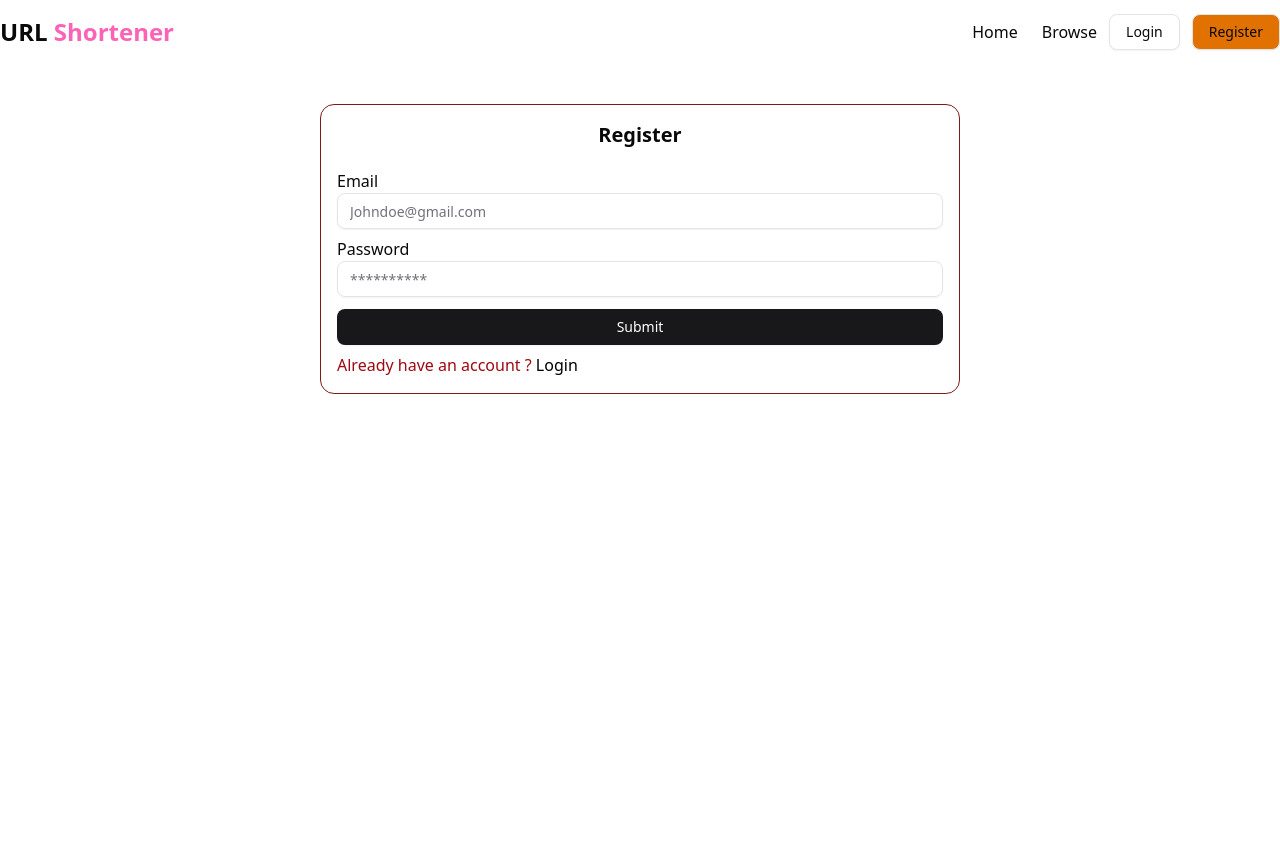
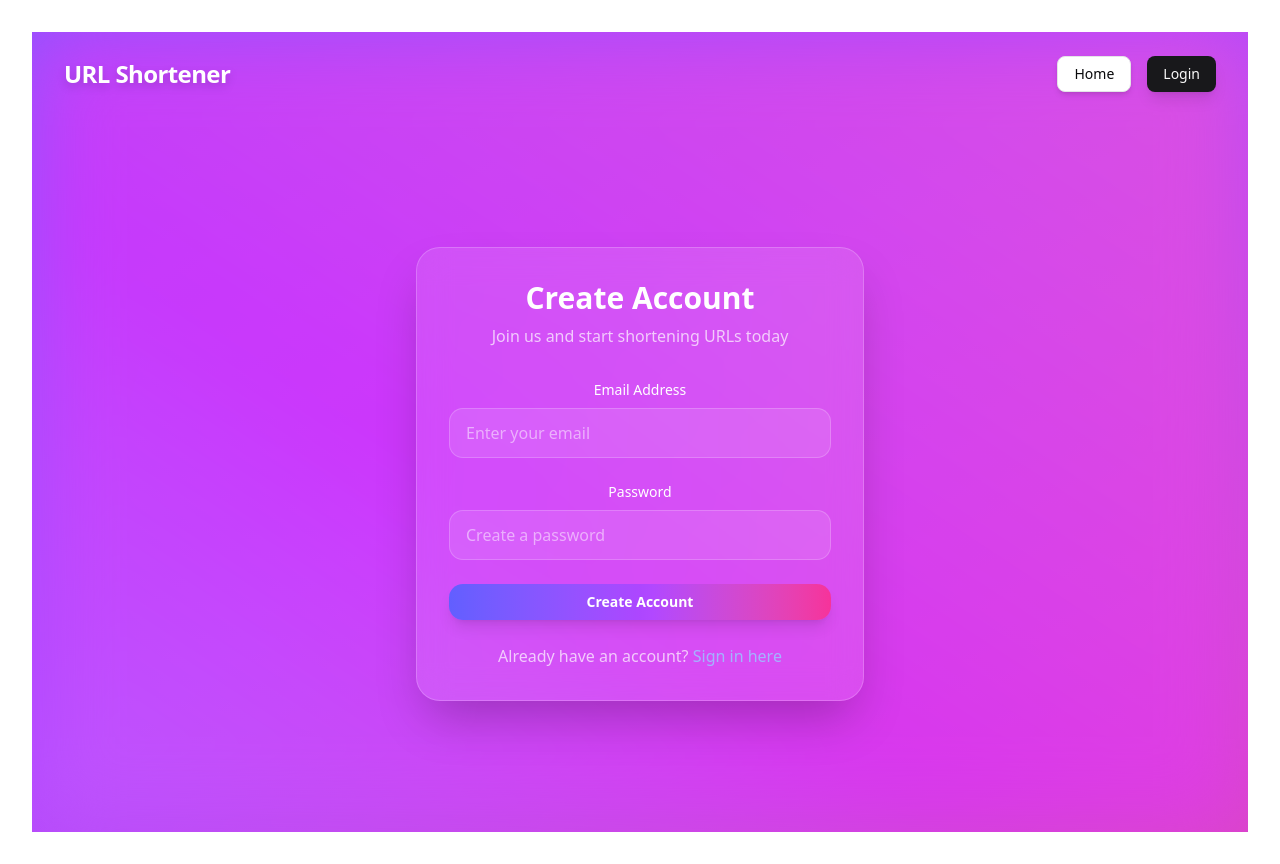
Before and after one commit to Ankit-singh-dot/url_shortner, a React (Vite) app in the folder frontend/: page /register in a window 1280 px wide. Before the commit the page ends 800 px from the top, so only its background shows below. Built offline with nearby package versions, Linux system fonts and the light colour scheme.

Commit message:
polishing frontend

```diff
--- a/frontend/src/App.jsx
+++ b/frontend/src/App.jsx
@@ -1,21 +1,20 @@
-import { createBrowserRouter, RouterProvider } from "react-router-dom";
-// import Navbar from "./components/Navbar";
+import { BrowserRouter as Router, Routes, Route } from "react-router-dom";
+import Home from "./pages/Home";
 import Login from "./pages/Login";
 import Register from "./pages/Register";
-import Home from "./pages/Home";
-import AllUrls from "./pages/Allurl";
+import Allurl from "./pages/Allurl";
+import "./App.css";
 
-const appRouter = createBrowserRouter([
-  { path: "/", element: <Home /> },
-  { path: "/login", element: <Login /> },
-  { path: "/register", element: <Register /> },
-  { path: "/getAllUrl", element: <AllUrls /> },
-]);
 function App() {
   return (
-    <>
-      <RouterProvider router={appRouter}></RouterProvider>
-    </>
+    <Router>
+      <Routes>
+        <Route path="/" element={<Home />} />
+        <Route path="/login" element={<Login />} />
+        <Route path="/register" element={<Register />} />
+        <Route path="/getAllUrl" element={<Allurl />} />
+      </Routes>
+    </Router>
   );
 }
 
--- a/frontend/src/pages/Allurl.jsx
+++ b/frontend/src/pages/Allurl.jsx
@@ -36,7 +36,7 @@ export default function AllUrls() {
             originalUrl: url.longUrl || "No URL provided",
             shortUrl: `https://url-shortner-rho-one.vercel.app/api/url/${url.shortCode}`,
             createdAt: new Date(url.createdAt).toLocaleDateString(),
-            clicks: 0, // You can add this field to your API if needed
+            clicks: 0,
             title: title,
             shortCode: url.shortCode,
           };
@@ -67,7 +67,6 @@ export default function AllUrls() {
         <div className="w-full h-full bg-gradient-to-tr from-indigo-400 via-fuchsia-500 to-pink-400 opacity-60 blur-2xl animate-gradient-move" />
       </div>
 
-
       <nav className="z-10 relative flex justify-between items-center px-8 py-6">
         <div className="text-2xl font-extrabold text-white drop-shadow-lg tracking-tight">
           URL Shortener
@@ -92,7 +91,6 @@ export default function AllUrls() {
         </div>
       </nav>
 
-
       <main className="z-10 relative px-8 py-6">
         <div className="max-w-6xl mx-auto">
 
@@ -107,7 +105,6 @@ export default function AllUrls() {
               Manage and track all your shortened URLs in one place
             </p>
           </div>
-
 
           <div className="grid grid-cols-1 md:grid-cols-3 gap-6 mb-8">
             <div className="bg-white/10 backdrop-blur-lg rounded-2xl p-6 border border-white/20 shadow-xl hover:scale-105 transition-all duration-300">
@@ -135,14 +132,12 @@ export default function AllUrls() {
             </div>
           </div>
 
-
           {loading && (
             <div className="text-center py-12">
               <div className="animate-spin rounded-full h-12 w-12 border-b-2 border-white mx-auto mb-4"></div>
               <p className="text-white/70">Loading your URLs...</p>
             </div>
           )}
-
 
           {!loading && (
             <div className="space-y-6">
@@ -188,7 +183,6 @@ export default function AllUrls() {
                         </div>
                       </div>
 
-
                       <div className="flex items-center gap-6 mt-4 text-sm text-white/70">
                         <div className="flex items-center gap-1">
                           <Calendar className="w-4 h-4" />
@@ -200,7 +194,6 @@ export default function AllUrls() {
                         </div>
                       </div>
                     </div>
-
 
                     <div className="flex items-center gap-3">
                       <Button
@@ -239,7 +232,6 @@ export default function AllUrls() {
             </div>
           )}
 
-
           {!loading && urls.length === 0 && (
             <div className="text-center py-12">
               <div className="text-6xl mb-4">🔗</div>
@@ -259,7 +251,6 @@ export default function AllUrls() {
         </div>
       </main>
 
-
       <style>{`
         @keyframes gradient-move {
           0% { background-position: 0% 50%; }
--- a/frontend/src/pages/Home.jsx
+++ b/frontend/src/pages/Home.jsx
@@ -31,7 +31,6 @@ export default function Home() {
 
   return (
     <div className="min-h-screen flex flex-col bg-gradient-to-br from-indigo-500 via-purple-500 to-pink-500 animate-gradient-move relative overflow-hidden">
-      {/* Animated Gradient Background */}
       <div className="absolute inset-0 z-0 pointer-events-none">
         <div className="w-full h-full bg-gradient-to-tr from-indigo-400 via-fuchsia-500 to-pink-400 opacity-60 blur-2xl animate-gradient-move" />
       </div>
@@ -64,7 +63,6 @@ export default function Home() {
         </div>
       </nav>
 
-      {/* Hero Section */}
       <main className="z-10 relative flex flex-1 flex-col items-center justify-center text-center px-4">
         <h1 className="text-5xl md:text-6xl font-extrabold text-white drop-shadow-lg mb-4">
           Shorten, Share,{" "}
@@ -127,7 +125,6 @@ export default function Home() {
         </div>
       </main>
 
-      {/* Custom CSS for animated gradient */}
       <style>{`
         @keyframes gradient-move {
           0% { background-position: 0% 50%; }
--- a/frontend/src/pages/Login.jsx
+++ b/frontend/src/pages/Login.jsx
@@ -1,76 +1,151 @@
 import React, { useState } from "react";
-import Navbar from "@/components/Navbar";
-import { Label } from "@radix-ui/react-label";
-import { Input } from "@/components/ui/input";
-// import { RadioGroup, RadioGroupItem } from "./radio-group";
-import { Button } from "@/components/ui/button";
-import { Link } from "react-router-dom";
+import { Button } from "../components/ui/button";
+import { Link, useNavigate } from "react-router-dom";
+import toast from "react-hot-toast";
 import axios from "axios";
-import toast from "react-hot-toast";
-import { useNavigate } from "react-router-dom";
 
 axios.defaults.withCredentials = true;
 
-const Login = () => {
-  const navigate = useNavigate();
-  const [input, setInput] = useState({
+export default function Login() {
+  const [formData, setFormData] = useState({
     email: "",
     password: "",
   });
-  async function handleLogin(e) {
+  const navigate = useNavigate();
+
+  const handleSubmit = async (e) => {
+    e.preventDefault();
     try {
-      e.preventDefault();
-      const data = await axios.post("https://url-shortner-rho-one.vercel.app/api/auth/login", input);
-      toast.success("Logged-IN");
+      const response = await axios.post(
+        "https://url-shortner-rho-one.vercel.app/api/auth/login",
+        formData
+      );
+      console.log(response.data);
+      toast.success("Login successful!");
       navigate("/");
-      console.log(data);
     } catch (error) {
-      toast.error("Invalid credentials. Please try again.");
+      console.error("Login error:", error);
+      toast.error(error.response?.data?.message || "Login failed");
     }
-  }
+  };
+
   return (
-    <div>
-      <Navbar />
-      <div className="flex items-center justify-center max-w-7xl mx-auto">
-        <form
-          onSubmit={handleLogin}
-          action=""
-          className="w-1/2 border border-red-900 rounded-xl p-4 my-10"
-        >
-          <h1 className="font-bold text-xl mb-5 text-center">Login</h1>
+    <div className="min-h-screen flex flex-col bg-gradient-to-br from-indigo-500 via-purple-500 to-pink-500 animate-gradient-move relative overflow-hidden">
+      <div className="absolute inset-0 z-0 pointer-events-none">
+        <div className="w-full h-full bg-gradient-to-tr from-indigo-400 via-fuchsia-500 to-pink-400 opacity-60 blur-2xl animate-gradient-move" />
+      </div>
 
-          <div className="my-2">
-            <Label className="mb-1">E-mail</Label>
-            <Input
-              type="text"
-              placeholder="Johndoe@gmail.com"
-              value={input.email}
-              onChange={(e) => setInput({ ...input, email: e.target.value })}
-            ></Input>
+      <nav className="z-10 relative flex justify-between items-center px-8 py-6">
+        <div className="text-2xl font-extrabold text-white drop-shadow-lg tracking-tight">
+          URL Shortener
+        </div>
+        <div className="flex gap-4">
+          <Link to="/">
+            <Button
+              variant="outline"
+              className="transition-all duration-200 hover:scale-105 hover:bg-white hover:text-indigo-600 shadow-md"
+            >
+              Home
+            </Button>
+          </Link>
+          <Link to="/register">
+            <Button
+              variant="default"
+              className="transition-all duration-200 hover:scale-105 hover:bg-indigo-600 hover:text-white shadow-lg"
+            >
+              Signup
+            </Button>
+          </Link>
+        </div>
+      </nav>
+
+      <main className="z-10 relative flex flex-1 items-center justify-center px-4">
+        <div className="w-full max-w-md">
+          <div className="bg-white/10 backdrop-blur-lg rounded-3xl p-8 border border-white/20 shadow-2xl">
+            <div className="text-center mb-8">
+              <h1 className="text-3xl font-bold text-white mb-2">
+                Welcome Back
+              </h1>
+              <p className="text-white/70">
+                Sign in to your account to continue
+              </p>
+            </div>
+
+            <form onSubmit={handleSubmit} className="space-y-6">
+              <div>
+                <label
+                  htmlFor="email"
+                  className="block text-sm font-medium text-white mb-2"
+                >
+                  Email Address
+                </label>
+                <input
+                  type="email"
+                  id="email"
+                  value={formData.email}
+                  onChange={(e) =>
+                    setFormData({ ...formData, email: e.target.value })
+                  }
+                  className="w-full px-4 py-3 rounded-xl border border-white/20 bg-white/10 text-white placeholder-white/50 focus:outline-none focus:ring-2 focus:ring-indigo-400 focus:border-transparent transition-all duration-200"
+                  placeholder="Enter your email"
+                  required
+                />
+              </div>
+
+              <div>
+                <label
+                  htmlFor="password"
+                  className="block text-sm font-medium text-white mb-2"
+                >
+                  Password
+                </label>
+                <input
+                  type="password"
+                  id="password"
+                  value={formData.password}
+                  onChange={(e) =>
+                    setFormData({ ...formData, password: e.target.value })
+                  }
+                  className="w-full px-4 py-3 rounded-xl border border-white/20 bg-white/10 text-white placeholder-white/50 focus:outline-none focus:ring-2 focus:ring-indigo-400 focus:border-transparent transition-all duration-200"
+                  placeholder="Enter your password"
+                  required
+                />
+              </div>
+
+              <Button
+                type="submit"
+                className="w-full py-3 bg-gradient-to-r from-indigo-500 via-purple-500 to-pink-500 text-white font-semibold rounded-xl shadow-lg hover:scale-105 hover:shadow-xl transition-all duration-200"
+              >
+                Sign In
+              </Button>
+            </form>
+
+            <div className="mt-6 text-center">
+              <p className="text-white/70">
+                Don't have an account?{" "}
+                <Link
+                  to="/register"
+                  className="text-indigo-300 hover:text-indigo-200 font-medium transition-colors duration-200"
+                >
+                  Sign up here
+                </Link>
+              </p>
+            </div>
           </div>
-          <div className="my-2 ">
-            <Label className="mb-1">Password</Label>
-            <Input
-              type="Password"
-              placeholder="**********"
-              value={input.password}
-              onChange={(e) => setInput({ ...input, password: e.target.value })}
-            ></Input>
-          </div>
+        </div>
+      </main>
 
-          <Button className="block w-full mt-3 rounded-md text-white">
-            Login
-          </Button>
-          <p className="mt-2 text-red-800">
-            No account ? create new account{" "}
-            <Link className="text-black" to={"/register"}>
-              Register
-            </Link>
-          </p>
-        </form>
-      </div>
+      <style>{`
+        @keyframes gradient-move {
+          0% { background-position: 0% 50%; }
+          50% { background-position: 100% 50%; }
+          100% { background-position: 0% 50%; }
+        }
+        .animate-gradient-move {
+          background-size: 200% 200%;
+          animation: gradient-move 8s ease-in-out infinite;
+        }
+      `}</style>
     </div>
   );
-};
-
-export default Login;
+}
--- a/frontend/src/pages/Register.jsx
+++ b/frontend/src/pages/Register.jsx
@@ -1,75 +1,151 @@
 import React, { useState } from "react";
-import Navbar from "@/components/Navbar";
-import { Label } from "@radix-ui/react-label";
-import { Input } from "@/components/ui/input";
-import { RadioGroup, RadioGroupItem } from "@radix-ui/react-radio-group";
-import { Button } from "@/components/ui/button";
-import { Link } from "react-router-dom";
+import { Button } from "../components/ui/button";
+import { Link, useNavigate } from "react-router-dom";
+import toast from "react-hot-toast";
 import axios from "axios";
-import toast from "react-hot-toast";
 
 axios.defaults.withCredentials = true;
 
-const Register = () => {
-  const [input, setInput] = useState({
+export default function Register() {
+  const [formData, setFormData] = useState({
     email: "",
     password: "",
   });
+  const navigate = useNavigate();
 
-  const changeEventHandler = async (e) => {
+  const handleSubmit = async (e) => {
+    e.preventDefault();
     try {
-      e.preventDefault();
-      const data = await axios.post("https://url-shortner-rho-one.vercel.app/api/auth/signup", input);
-      toast.success("Account created Successfully");
-      console.log(data);
+      const response = await axios.post(
+        "https://url-shortner-rho-one.vercel.app/api/auth/signup",
+        formData
+      );
+      console.log(response.data);
+      toast.success("Registration successful!");
+      navigate("/");
     } catch (error) {
-      toast.error("Something went wrong!!!")
+      console.error("Registration error:", error);
+      toast.error(error.response?.data?.message || "Registration failed");
     }
   };
 
   return (
-    <div>
-      <Navbar />
-      <div className="flex items-center justify-center max-w-7xl mx-auto">
-        <form
-          onSubmit={changeEventHandler}
-          action=""
-          className="w-1/2 border border-red-900 rounded-xl p-4 my-10"
-        >
-          <h1 className="font-bold text-xl mb-5 text-center">Register</h1>
+    <div className="min-h-screen flex flex-col bg-gradient-to-br from-indigo-500 via-purple-500 to-pink-500 animate-gradient-move relative overflow-hidden">
+      <div className="absolute inset-0 z-0 pointer-events-none">
+        <div className="w-full h-full bg-gradient-to-tr from-indigo-400 via-fuchsia-500 to-pink-400 opacity-60 blur-2xl animate-gradient-move" />
+      </div>
 
-          <div className="my-2 ">
-            <Label className="mb-1">Email</Label>
-            <Input
-              type="text"
-              placeholder="Johndoe@gmail.com"
-              value={input.emailId}
-              onChange={(e) => setInput({ ...input, email: e.target.value })}
-            ></Input>
+      <nav className="z-10 relative flex justify-between items-center px-8 py-6">
+        <div className="text-2xl font-extrabold text-white drop-shadow-lg tracking-tight">
+          URL Shortener
+        </div>
+        <div className="flex gap-4">
+          <Link to="/">
+            <Button
+              variant="outline"
+              className="transition-all duration-200 hover:scale-105 hover:bg-white hover:text-indigo-600 shadow-md"
+            >
+              Home
+            </Button>
+          </Link>
+          <Link to="/login">
+            <Button
+              variant="default"
+              className="transition-all duration-200 hover:scale-105 hover:bg-indigo-600 hover:text-white shadow-lg"
+            >
+              Login
+            </Button>
+          </Link>
+        </div>
+      </nav>
+
+      <main className="z-10 relative flex flex-1 items-center justify-center px-4">
+        <div className="w-full max-w-md">
+          <div className="bg-white/10 backdrop-blur-lg rounded-3xl p-8 border border-white/20 shadow-2xl">
+            <div className="text-center mb-8">
+              <h1 className="text-3xl font-bold text-white mb-2">
+                Create Account
+              </h1>
+              <p className="text-white/70">
+                Join us and start shortening URLs today
+              </p>
+            </div>
+
+            <form onSubmit={handleSubmit} className="space-y-6">
+              <div>
+                <label
+                  htmlFor="email"
+                  className="block text-sm font-medium text-white mb-2"
+                >
+                  Email Address
+                </label>
+                <input
+                  type="email"
+                  id="email"
+                  value={formData.email}
+                  onChange={(e) =>
+                    setFormData({ ...formData, email: e.target.value })
+                  }
+                  className="w-full px-4 py-3 rounded-xl border border-white/20 bg-white/10 text-white placeholder-white/50 focus:outline-none focus:ring-2 focus:ring-indigo-400 focus:border-transparent transition-all duration-200"
+                  placeholder="Enter your email"
+                  required
+                />
+              </div>
+
+              <div>
+                <label
+                  htmlFor="password"
+                  className="block text-sm font-medium text-white mb-2"
+                >
+                  Password
+                </label>
+                <input
+                  type="password"
+                  id="password"
+                  value={formData.password}
+                  onChange={(e) =>
+                    setFormData({ ...formData, password: e.target.value })
+                  }
+                  className="w-full px-4 py-3 rounded-xl border border-white/20 bg-white/10 text-white placeholder-white/50 focus:outline-none focus:ring-2 focus:ring-indigo-400 focus:border-transparent transition-all duration-200"
+                  placeholder="Create a password"
+                  required
+                />
+              </div>
+
+              <Button
+                type="submit"
+                className="w-full py-3 bg-gradient-to-r from-indigo-500 via-purple-500 to-pink-500 text-white font-semibold rounded-xl shadow-lg hover:scale-105 hover:shadow-xl transition-all duration-200"
+              >
+                Create Account
+              </Button>
+            </form>
+
+            <div className="mt-6 text-center">
+              <p className="text-white/70">
+                Already have an account?{" "}
+                <Link
+                  to="/login"
+                  className="text-indigo-300 hover:text-indigo-200 font-medium transition-colors duration-200"
+                >
+                  Sign in here
+                </Link>
+              </p>
+            </div>
           </div>
-          <div className="my-2 ">
-            <Label className="mb-1">Password</Label>
-            <Input
-              type="Password"
-              placeholder="**********"
-              value={input.password}
-              onChange={(e) => setInput({ ...input, password: e.target.value })}
-            ></Input>
-          </div>
+        </div>
+      </main>
 
-          <Button className="block w-full mt-3 rounded-md text-white">
-            Submit
-          </Button>
-          <p className="mt-2 text-red-800">
-            Already have an account ?{" "}
-            <Link className="text-black" to={"/login"}>
-              Login
-            </Link>
-          </p>
-        </form>
-      </div>
+      <style>{`
+        @keyframes gradient-move {
+          0% { background-position: 0% 50%; }
+          50% { background-position: 100% 50%; }
+          100% { background-position: 0% 50%; }
+        }
+        .animate-gradient-move {
+          background-size: 200% 200%;
+          animation: gradient-move 8s ease-in-out infinite;
+        }
+      `}</style>
     </div>
   );
-};
-
-export default Register;
+}
```
Also changed, not shown: frontend/src/components/Navbar.jsx (+3 -4 lines).
